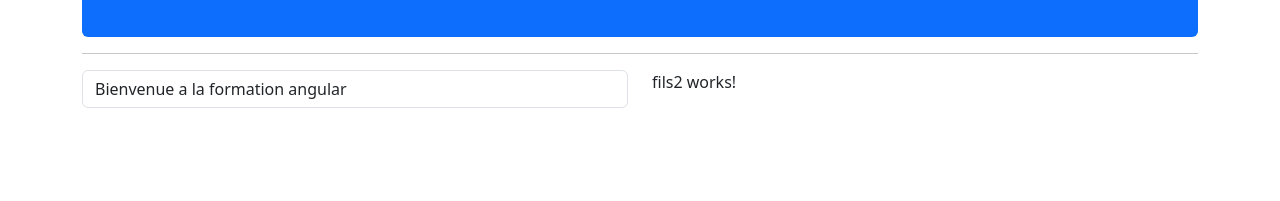
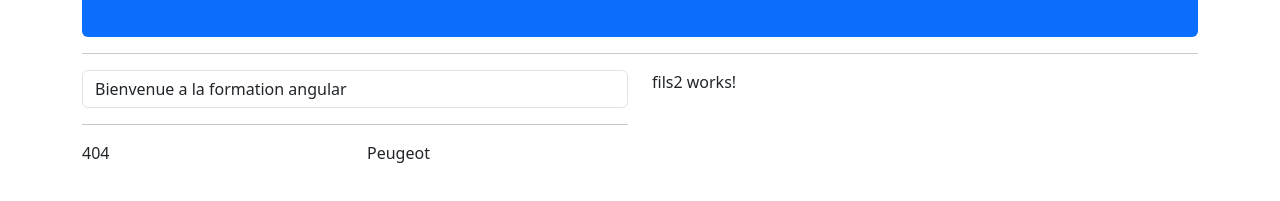
Before and after one commit to saoudi-h/communication-composant-angular, an Angular app: page / in a window 1280 px wide. Shown: the part 203-404 px from the top of the page. Built offline with nearby package versions, Linux system fonts and the light colour scheme.

Commit message:
attr-voiture

```diff
--- a/src/app/parent/fils1/fils1.component.html
+++ b/src/app/parent/fils1/fils1.component.html
@@ -1 +1,6 @@
 <input type="text" name="message" id="message" [value]="message" class="form-control">
+<hr>
+<div class="row">
+    <div class="col-sm-6">{{voiture.model}}</div>
+    <div class="col-sm-6">{{voiture.marque}}</div>
+</div>
--- a/src/app/parent/parent.component.html
+++ b/src/app/parent/parent.component.html
@@ -1,6 +1,6 @@
 <div class="row">
   <div class="col-sm-6">
-    <app-fils1 [message]="'Bienvenue a la formation angular'"></app-fils1>
+    <app-fils1 [message]="'Bienvenue a la formation angular'" [attr-voiture]="voiture"></app-fils1>
   </div>
   <div class="col-sm-6">
     <app-fils2></app-fils2>
--- a/src/app/parent/parent.component.ts
+++ b/src/app/parent/parent.component.ts
@@ -1,4 +1,5 @@
 import { Component } from '@angular/core';
+import { Voiture } from '../shared/voiture.model';
 
 @Component({
   selector: 'app-parent',
@@ -6,5 +7,6 @@ import { Component } from '@angular/core';
   styleUrls: ['./parent.component.css']
 })
 export class ParentComponent {
-
+  messageDuParent:string="Bienvenue a la formation angular";
+  voiture:Voiture = new Voiture("404","Peugeot");
 }
```
Also changed, not shown: src/app/parent/fils1/fils1.component.ts (+4 -3 lines).
